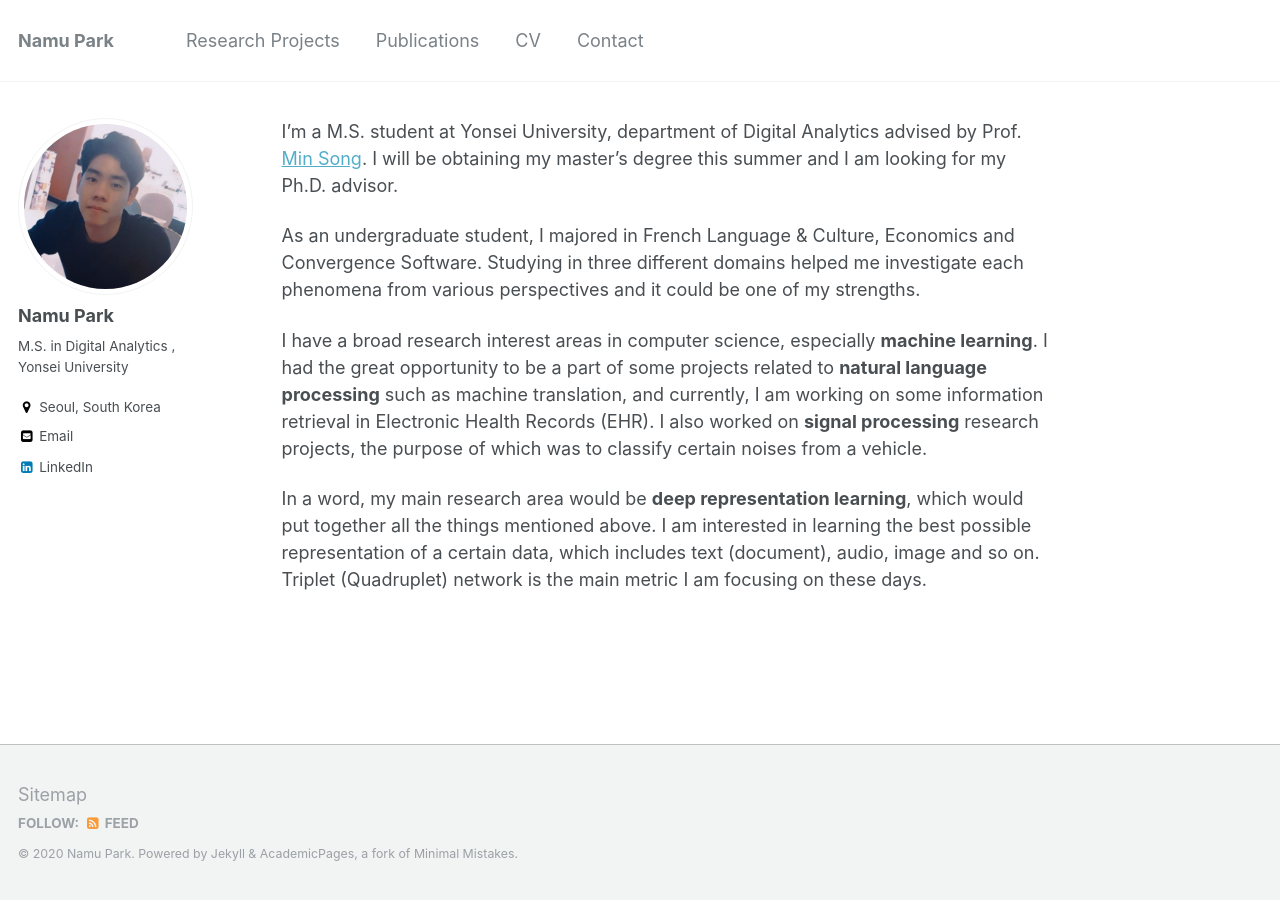
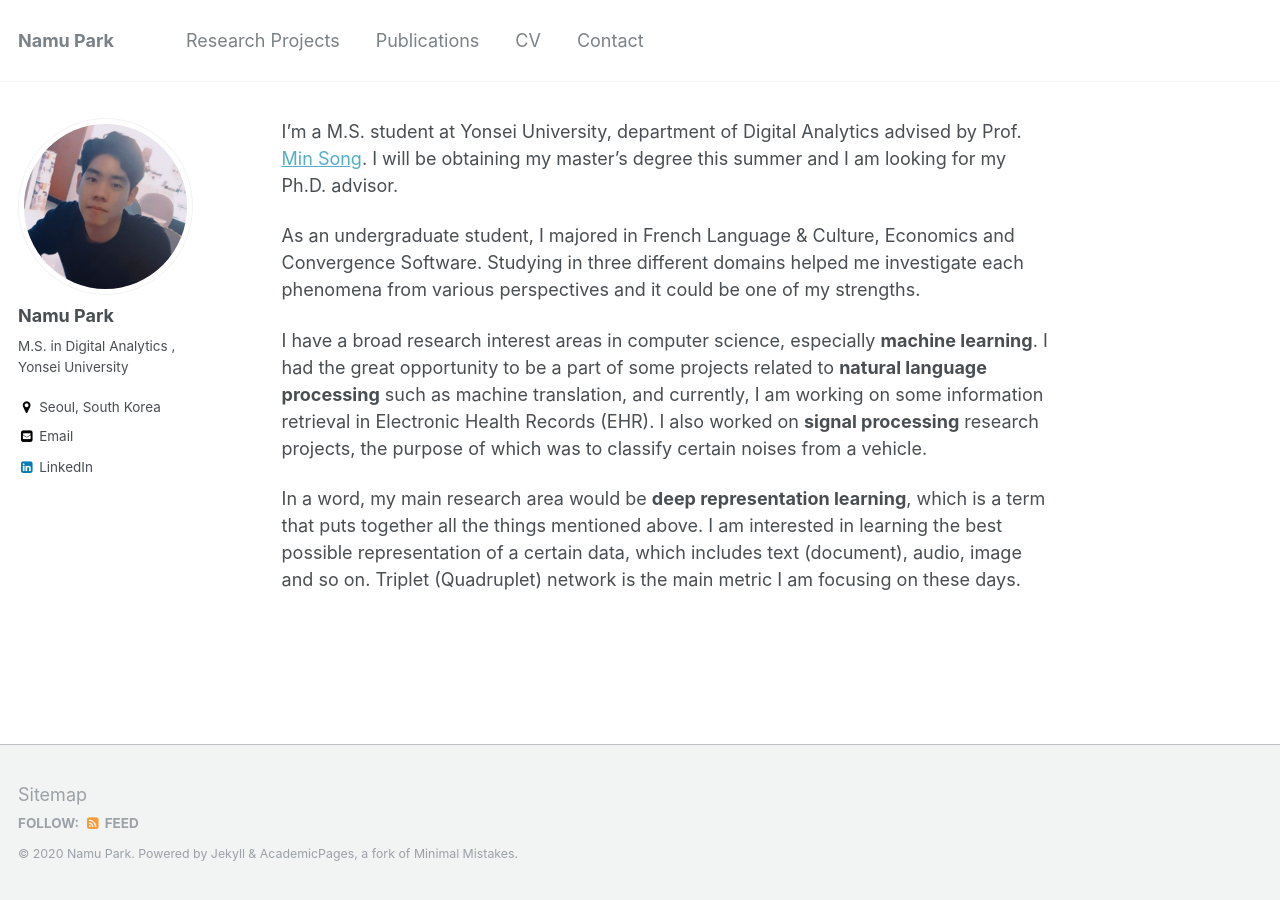
Before and after one commit to namupark/namupark.github.io, a Jekyll site: the page built from _pages/about.md, in a window 1280 px wide. Built offline with Jekyll 4.4.1, drawn with Linux system fonts in a browser that asks for light colours.

Commit message:
no message

```diff
--- a/_pages/about.md
+++ b/_pages/about.md
@@ -13,4 +13,4 @@ As an undergraduate student, I majored in French Language & Culture, Economics a
 
 I have a broad research interest areas in computer science, especially **machine learning**. I had the great opportunity to be a part of some projects related to **natural language processing** such as machine translation, and currently, I am working on some information retrieval in Electronic Health Records (EHR). I also worked on **signal processing** research projects, the purpose of which was to classify certain noises from a vehicle.
 
-In a word, my main research area would be **deep representation learning**, which would put together all the things mentioned above. I am interested in learning the best possible representation of a certain data, which includes text (document), audio, image and so on. Triplet (Quadruplet) network is the main metric I am focusing on these days.
+In a word, my main research area would be **deep representation learning**, which is a term that puts together all the things mentioned above. I am interested in learning the best possible representation of a certain data, which includes text (document), audio, image and so on. Triplet (Quadruplet) network is the main metric I am focusing on these days.
```
Also changed, not shown: _pages/publications.md (+1 -1 lines).
